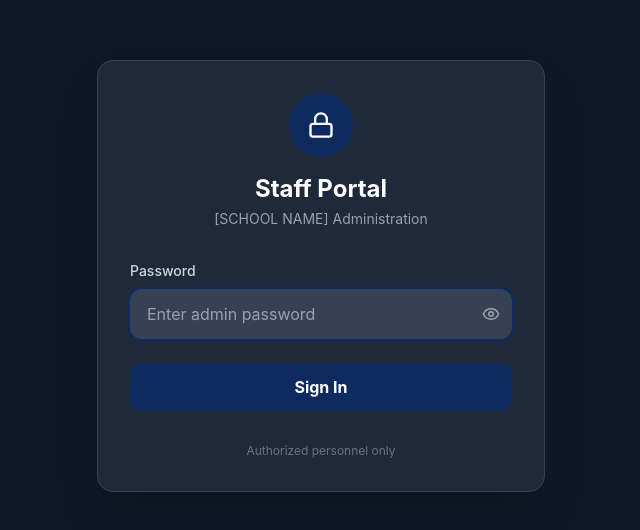
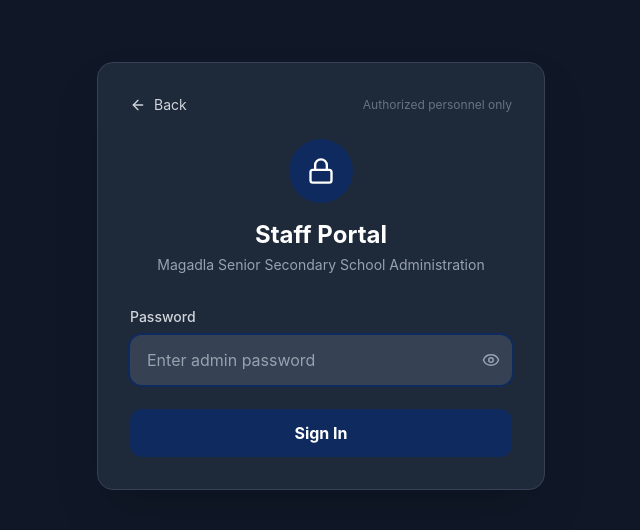
Before and after one commit to slmazwi-coder/magadla-sec-school, a React (Vite) app: page /admin/login in a window 1280 px wide. Shown: the part 124-654 px from the top of the page, without its empty margins (319-959 px from the left). Built offline with nearby package versions, Linux system fonts and the light colour scheme.

Commit message:
Fix staff portal school name and add back button on admin login

```diff
--- a/src/admin/AdminLayout.tsx
+++ b/src/admin/AdminLayout.tsx
@@ -36,7 +36,7 @@ export const AdminLayout = () => {
 					<div className="flex items-center justify-between h-14">
 						<div className="flex items-center gap-4">
 							<Link to="/admin" className="text-lg font-bold text-white flex items-center gap-2">
-                <span className="text-school-green">NHS</span> Staff Portal
+								<span className="text-school-green">Magadla SSS</span> Staff Portal
 							</Link>
 							<div className="hidden lg:flex items-center gap-1.5 px-2 py-1 bg-green-500/10 border border-green-500/20 rounded-full text-[10px] font-bold text-green-400 uppercase tracking-tighter">
 								<ShieldCheck size={12} />
@@ -52,9 +52,7 @@ export const AdminLayout = () => {
 										key={tab.path}
 										to={tab.path}
 										className={`flex items-center gap-1.5 px-3 py-2 rounded-lg text-sm font-medium transition-colors ${
-                      isActive
-                        ? 'bg-school-green text-white'
-                        : 'text-gray-300 hover:bg-gray-700 hover:text-white'
+											isActive ? 'bg-school-green text-white' : 'text-gray-300 hover:bg-gray-700 hover:text-white'
 										}`}
 									>
 										<Icon size={16} />
@@ -63,10 +61,7 @@ export const AdminLayout = () => {
 								);
 							})}
 						</div>
-            <button
-              onClick={handleLogout}
-              className="flex items-center gap-2 text-sm text-gray-400 hover:text-red-400 transition-colors"
-            >
+						<button onClick={handleLogout} className="flex items-center gap-2 text-sm text-gray-400 hover:text-red-400 transition-colors">
 							<LogOut size={16} /> Logout
 						</button>
 					</div>
@@ -81,9 +76,7 @@ export const AdminLayout = () => {
 								key={tab.path}
 								to={tab.path}
 								className={`flex items-center gap-1 px-3 py-1.5 rounded-lg text-xs whitespace-nowrap font-medium ${
-                  isActive
-                    ? 'bg-school-green text-white'
-                    : 'text-gray-400 bg-gray-700'
+									isActive ? 'bg-school-green text-white' : 'text-gray-400 bg-gray-700'
 								}`}
 							>
 								<Icon size={14} />
--- a/src/admin/AdminLogin.tsx
+++ b/src/admin/AdminLogin.tsx
@@ -1,7 +1,7 @@
 import React, { useState } from 'react';
 import { useNavigate } from 'react-router-dom';
 import { login } from './utils/storage';
-import { Lock, Eye, EyeOff } from 'lucide-react';
+import { Lock, Eye, EyeOff, ArrowLeft } from 'lucide-react';
 
 export const AdminLogin = () => {
 	const [password, setPassword] = useState('');
@@ -21,12 +21,23 @@ export const AdminLogin = () => {
 	return (
 		<div className="min-h-screen bg-gray-900 flex items-center justify-center p-4">
 			<div className="bg-gray-800 rounded-2xl shadow-2xl p-8 w-full max-w-md border border-gray-700">
+				<div className="flex items-center justify-between mb-6">
+					<button
+						onClick={() => navigate('/')}
+						className="text-gray-300 hover:text-white flex items-center gap-2 text-sm"
+						type="button"
+					>
+						<ArrowLeft size={16} /> Back
+					</button>
+					<span className="text-xs text-gray-500">Authorized personnel only</span>
+				</div>
+
 				<div className="text-center mb-8">
 					<div className="w-16 h-16 bg-school-green rounded-full flex items-center justify-center mx-auto mb-4">
 						<Lock className="text-white" size={28} />
 					</div>
 					<h1 className="text-2xl font-bold text-white">Staff Portal</h1>
-          <p className="text-gray-400 text-sm mt-1">[SCHOOL NAME] Administration</p>
+					<p className="text-gray-400 text-sm mt-1">Magadla Senior Secondary School Administration</p>
 				</div>
 
 				<form onSubmit={handleSubmit} className="space-y-6">
@@ -36,7 +47,10 @@ export const AdminLogin = () => {
 							<input
 								type={showPassword ? 'text' : 'password'}
 								value={password}
-                onChange={(e) => { setPassword(e.target.value); setError(''); }}
+								onChange={(e) => {
+									setPassword(e.target.value);
+									setError('');
+								}}
 								className="w-full px-4 py-3 bg-gray-700 border border-gray-600 rounded-xl text-white placeholder-gray-400 focus:outline-none focus:ring-2 focus:ring-school-green focus:border-transparent"
 								placeholder="Enter admin password"
 								autoFocus
@@ -51,21 +65,12 @@ export const AdminLogin = () => {
 						</div>
 					</div>
 
-          {error && (
-            <p className="text-red-400 text-sm text-center">{error}</p>
-          )}
+					{error && <p className="text-red-400 text-sm text-center">{error}</p>}
 
-          <button
-            type="submit"
-            className="w-full bg-school-green text-white py-3 rounded-xl font-bold hover:bg-green-800 transition-colors"
-          >
+					<button type="submit" className="w-full bg-school-green text-white py-3 rounded-xl font-bold hover:opacity-90 transition-opacity">
 						Sign In
 					</button>
 				</form>
-
-        <p className="text-center text-gray-500 text-xs mt-8">
-          Authorized personnel only
-        </p>
 			</div>
 		</div>
 	);
```
Lines whose indentation alone changed are shown as unchanged.
